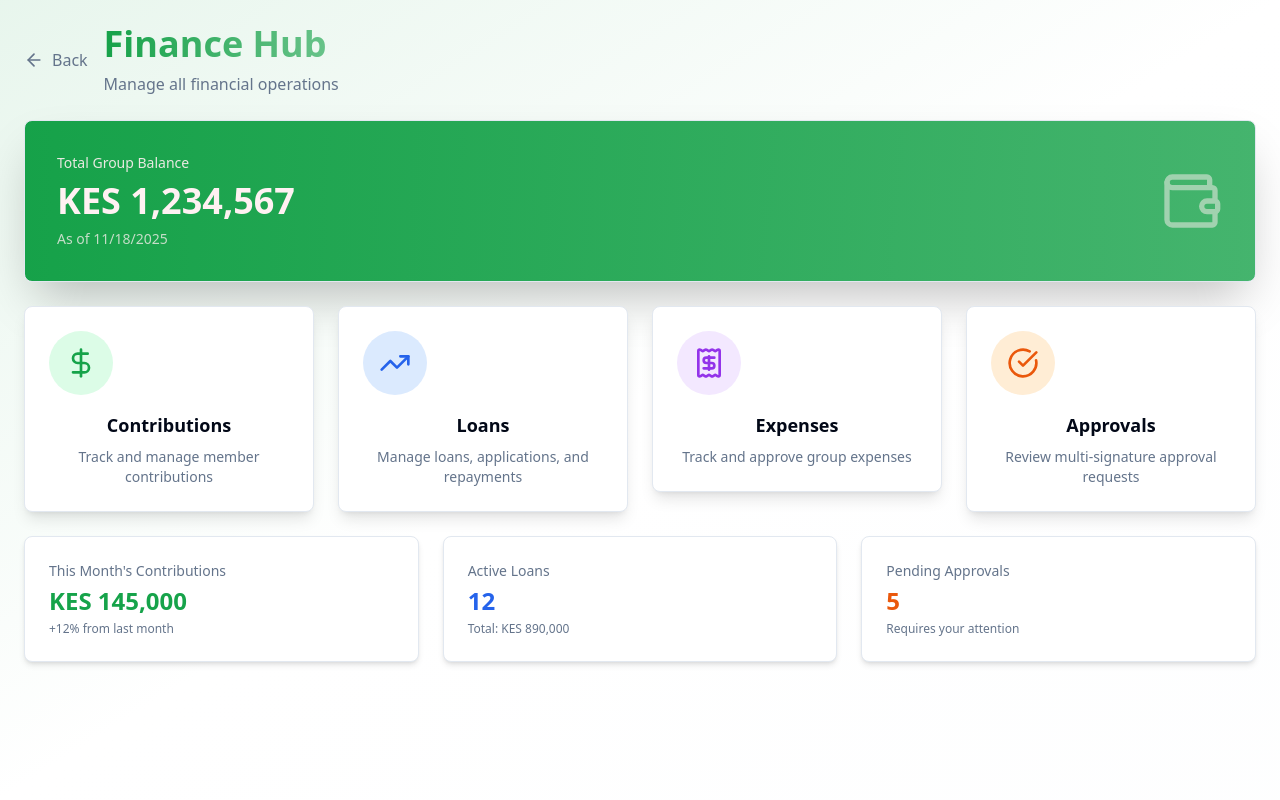
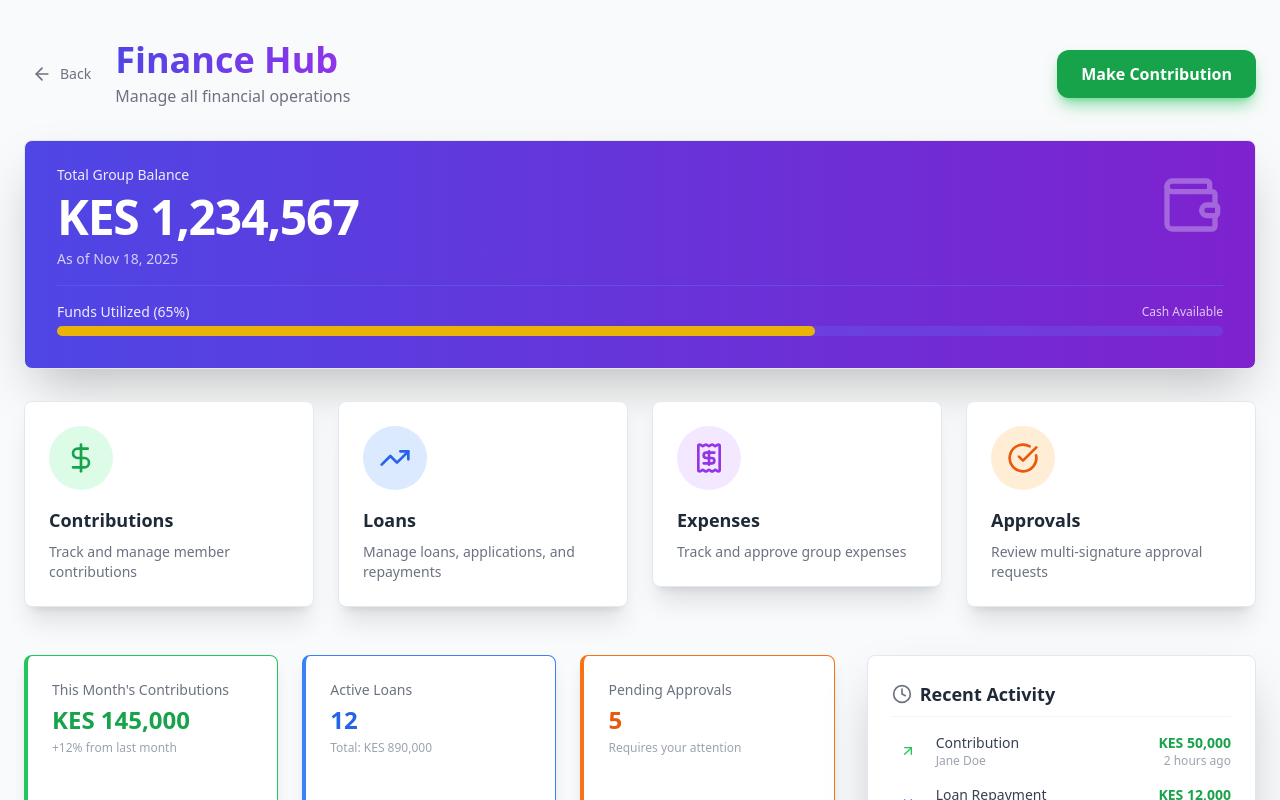
Before and after one commit to MachariaP/ProDev-Backend, a React (Vite) app in the folder chamahub-frontend/: page /finance in a window 1280 px wide. Shown: the top 800 px of the page. Built offline with nearby package versions, Linux system fonts and the light colour scheme; no server answers; sample sign-in values are in the browser's storage.

Commit message:
Updated my files

```diff
--- a/chamahub-frontend/src/pages/FinanceHubPage.tsx
+++ b/chamahub-frontend/src/pages/FinanceHubPage.tsx
@@ -1,4 +1,3 @@
-import { motion } from 'framer-motion';
 import { useNavigate } from 'react-router-dom';
 import {
   ArrowLeft,
@@ -7,8 +6,44 @@ import {
   Receipt,
   CheckCircle,
   Wallet,
+  Clock, // New icon for activity
+  ArrowUpRight, // New icon for contributions
+  ArrowDownLeft, // New icon for loan repayments
 } from 'lucide-react';
 import { Card, CardContent } from '../components/ui/card';
+
+// --- NEW: Fund Allocation Progress Bar Component ---
+const FundProgress = ({ percentage }: { percentage: number }) => {
+    // Ensure percentage is between 0 and 100
+    const normalizedPercentage = Math.max(0, Math.min(100, percentage));
+
+    let colorClass;
+    if (normalizedPercentage > 75) {
+        // High utilization, maybe a warning
+        colorClass = 'bg-red-500';
+    } else if (normalizedPercentage > 50) {
+        // Medium utilization
+        colorClass = 'bg-yellow-500';
+    } else {
+        // Low utilization/good cash position
+        colorClass = 'bg-green-500';
+    }
+
+    return (
+        <div className="mt-4 pt-4 border-t border-indigo-500/50">
+            <div className="flex justify-between items-center mb-1">
+                <p className="text-sm font-medium opacity-90">Funds Utilized ({normalizedPercentage}%)</p>
+                <p className="text-xs opacity-75">Cash Available</p>
+            </div>
+            <div className="w-full bg-indigo-500/30 rounded-full h-2.5">
+                <div
+                    className={`h-2.5 rounded-full transition-all duration-700 ${colorClass}`}
+                    style={{ width: `${normalizedPercentage}%` }}
+                />
+            </div>
+        </div>
+    );
+};
 
 export function FinanceHubPage() {
   const navigate = useNavigate();
@@ -48,102 +83,161 @@ export function FinanceHubPage() {
     },
   ];
 
+  // Mock data for recent activity
+  const recentActivities = [
+    { id: 1, type: 'Contribution', amount: 50000, user: 'Jane Doe', icon: ArrowUpRight, color: 'text-green-500', date: '2 hours ago' },
+    { id: 2, type: 'Loan Repayment', amount: 12000, user: 'John Smith', icon: ArrowDownLeft, color: 'text-blue-500', date: 'Yesterday' },
+    { id: 3, type: 'Expense Approval', amount: 35000, user: 'Admin', icon: CheckCircle, color: 'text-orange-500', date: '2 days ago' },
+    { id: 4, type: 'Loan Disbursement', amount: 150000, user: 'Finance Team', icon: TrendingUp, color: 'text-red-500', date: '3 days ago' },
+  ];
+
+  // Mock data for progress visualization (65% utilized funds)
+  const fundUtilizationPercent = 65;
+
   return (
-    <div className="min-h-screen bg-gradient-to-br from-primary/10 via-background to-secondary/10 p-6">
-      <motion.div
-        initial={{ opacity: 0, y: 20 }}
-        animate={{ opacity: 1, y: 0 }}
-        className="max-w-7xl mx-auto space-y-6"
-      >
+    <div className="min-h-screen bg-gray-50 font-sans p-4 sm:p-6">
+      <div className="max-w-7xl mx-auto space-y-8">
         {/* Header */}
-        <div className="flex items-center gap-4">
-          <motion.button
-            whileHover={{ scale: 1.05 }}
-            whileTap={{ scale: 0.95 }}
+        <div className="flex flex-col sm:flex-row sm:items-center sm:justify-between gap-4 pt-4">
+          <div className='flex items-center gap-4'>
+            <button
               onClick={() => navigate('/dashboard')}
-            className="flex items-center gap-2 text-muted-foreground hover:text-foreground transition-colors"
+              className="flex items-center gap-2 text-gray-500 hover:text-gray-700 transition-colors duration-200 p-2 rounded-full hover:bg-gray-100"
             >
               <ArrowLeft className="h-5 w-5" />
-            Back
-          </motion.button>
+              <span className="text-sm font-medium hidden sm:inline">Back</span>
+            </button>
             <div>
-            <h1 className="text-4xl font-bold bg-gradient-to-r from-primary to-primary/60 bg-clip-text text-transparent">
+              <h1 className="text-3xl sm:text-4xl font-extrabold bg-gradient-to-r from-indigo-600 to-purple-600 bg-clip-text text-transparent">
                 Finance Hub
               </h1>
-            <p className="text-muted-foreground mt-2">Manage all financial operations</p>
+              <p className="text-gray-500 mt-1 text-sm sm:text-base">Manage all financial operations</p>
             </div>
           </div>
 
-        {/* Group Balance Card */}
-        <Card className="shadow-2xl bg-gradient-to-r from-primary to-primary/80 text-primary-foreground">
-          <CardContent className="p-8">
-            <div className="flex items-center justify-between">
+          {/* NEW: Primary CTA */}
+          <button
+            onClick={() => navigate('/contributions')}
+            className="w-full sm:w-auto px-6 py-3 bg-green-600 text-white font-bold rounded-xl shadow-lg shadow-green-500/50 hover:bg-green-700 transition-all duration-300 transform hover:scale-[1.05]"
+          >
+            Make Contribution
+          </button>
+        </div>
+
+        {/* Group Balance Card (Updated with Progress Bar) */}
+        <Card className="shadow-2xl bg-gradient-to-r from-indigo-600 to-purple-700 text-white transform hover:scale-[1.005] transition-transform duration-300">
+          <CardContent className="p-6 sm:p-8 !pt-6">
+            <div className="flex items-start justify-between">
               <div>
-                <p className="text-sm opacity-90 mb-2">Total Group Balance</p>
-                <p className="text-4xl font-bold">KES 1,234,567</p>
-                <p className="text-sm opacity-75 mt-2">As of {new Date().toLocaleDateString()}</p>
+                <p className="text-sm opacity-90 mb-2 font-medium">Total Group Balance</p>
+                <p className="text-4xl sm:text-5xl font-extrabold tracking-tight">KES 1,234,567</p>
+                <p className="text-xs sm:text-sm opacity-75 mt-2">As of {new Date().toLocaleDateString('en-US', { year: 'numeric', month: 'short', day: 'numeric' })}</p>
               </div>
-              <Wallet className="h-16 w-16 opacity-50" />
+              <Wallet className="h-12 w-12 sm:h-16 w-16 opacity-30 flex-shrink-0 mt-2" />
             </div>
+            <FundProgress percentage={fundUtilizationPercent} />
           </CardContent>
         </Card>
 
         {/* Finance Modules Grid */}
         <div className="grid gap-6 md:grid-cols-2 lg:grid-cols-4">
           {financeModules.map((module, index) => (
-            <motion.div
+            <div
               key={module.title}
-              initial={{ opacity: 0, y: 20 }}
-              animate={{ opacity: 1, y: 0 }}
-              transition={{ delay: index * 0.1 }}
+              style={{ animationDelay: `${index * 0.05}s` }}
+              className="animate-fadeIn"
             >
-              <motion.button
-                whileHover={{ scale: 1.05, y: -5 }}
-                whileTap={{ scale: 0.95 }}
+              <button
                 onClick={() => navigate(module.path)}
-                className="w-full"
+                className="w-full text-left focus:outline-none block"
               >
-                <Card className="shadow-lg hover:shadow-2xl transition-all">
+                <Card className="h-full shadow-xl hover:shadow-2xl transition-all duration-300 transform hover:-translate-y-1 hover:border-indigo-400">
                   <CardContent className="p-6">
                     <div className={`p-4 rounded-full ${module.bgColor} w-fit mb-4`}>
                       <module.icon className={`h-8 w-8 ${module.color}`} />
                     </div>
-                    <h3 className="font-semibold text-lg mb-2">{module.title}</h3>
-                    <p className="text-sm text-muted-foreground">{module.description}</p>
+                    <h3 className="font-bold text-lg text-gray-800 mb-2">{module.title}</h3>
+                    <p className="text-sm text-gray-500">{module.description}</p>
                   </CardContent>
                 </Card>
-              </motion.button>
-            </motion.div>
+              </button>
+            </div>
           ))}
         </div>
 
-        {/* Quick Stats */}
-        <div className="grid gap-6 md:grid-cols-3">
-          <Card className="shadow-md">
+        {/* Quick Stats & Recent Activity (Side-by-Side on Desktop) */}
+        <div className="grid gap-8 lg:grid-cols-3 pt-4">
+
+            {/* Quick Stats (2/3 width on desktop) */}
+            <div className="lg:col-span-2 grid gap-6 md:grid-cols-3">
+                <Card className="shadow-lg border-l-4 border-green-500 transition-all hover:ring-2 ring-green-500/50">
                   <CardContent className="p-6">
-              <p className="text-sm text-muted-foreground mb-1">This Month's Contributions</p>
+                    <p className="text-sm text-gray-500 mb-1">This Month's Contributions</p>
                     <p className="text-2xl font-bold text-green-600">KES 145,000</p>
-              <p className="text-xs text-muted-foreground mt-1">+12% from last month</p>
+                    <p className="text-xs text-gray-400 mt-1">+12% from last month</p>
                   </CardContent>
                 </Card>
 
-          <Card className="shadow-md">
+                <Card className="shadow-lg border-l-4 border-blue-500 transition-all hover:ring-2 ring-blue-500/50">
                   <CardContent className="p-6">
-              <p className="text-sm text-muted-foreground mb-1">Active Loans</p>
+                    <p className="text-sm text-gray-500 mb-1">Active Loans</p>
                     <p className="text-2xl font-bold text-blue-600">12</p>
-              <p className="text-xs text-muted-foreground mt-1">Total: KES 890,000</p>
+                    <p className="text-xs text-gray-400 mt-1">Total: KES 890,000</p>
                   </CardContent>
                 </Card>
 
-          <Card className="shadow-md">
+                <Card className="shadow-lg border-l-4 border-orange-500 transition-all hover:ring-2 ring-orange-500/50">
                   <CardContent className="p-6">
-              <p className="text-sm text-muted-foreground mb-1">Pending Approvals</p>
+                    <p className="text-sm text-gray-500 mb-1">Pending Approvals</p>
                     <p className="text-2xl font-bold text-orange-600">5</p>
-              <p className="text-xs text-muted-foreground mt-1">Requires your attention</p>
+                    <p className="text-xs text-gray-400 mt-1">Requires your attention</p>
                   </CardContent>
                 </Card>
             </div>
-      </motion.div>
+
+            {/* NEW: Recent Activity Feed (1/3 width on desktop) */}
+            <Card className="lg:col-span-1 shadow-2xl">
+                <CardContent className="p-6">
+                    <div className="flex items-center mb-4 pb-2 border-b border-gray-100">
+                        <Clock className="h-5 w-5 text-gray-500 mr-2" />
+                        <h3 className="font-bold text-lg text-gray-800">Recent Activity</h3>
+                    </div>
+                    <ul className="space-y-4">
+                        {recentActivities.map(activity => (
+                            <li key={activity.id} className="flex items-center justify-between">
+                                <div className="flex items-center">
+                                    <div className={`p-2 rounded-full ${activity.color}/10 mr-3`}>
+                                        <activity.icon className={`h-4 w-4 ${activity.color}`} />
+                                    </div>
+                                    <div>
+                                        <p className="font-medium text-sm text-gray-700">{activity.type}</p>
+                                        <p className="text-xs text-gray-400">{activity.user}</p>
+                                    </div>
+                                </div>
+                                <div className="text-right">
+                                    <p className={`font-semibold text-sm ${activity.color === 'text-red-500' ? 'text-red-500' : 'text-green-600'}`}>
+                                        {activity.amount.toLocaleString('en-US', { style: 'currency', currency: 'KES', minimumFractionDigits: 0 })}
+                                    </p>
+                                    <p className="text-xs text-gray-400">{activity.date}</p>
+                                </div>
+                            </li>
+                        ))}
+                    </ul>
+                </CardContent>
+            </Card>
+        </div>
+      </div>
+      {/* Custom CSS for animation fade-in effect */}
+      <style>{`
+        @keyframes fadeIn {
+          from { opacity: 0; transform: translateY(20px); }
+          to { opacity: 1; transform: translateY(0); }
+        }
+        .animate-fadeIn {
+          animation: fadeIn 0.5s ease-out forwards;
+          opacity: 0;
+        }
+      `}</style>
     </div>
   );
 }
```
Lines whose indentation alone changed are shown as unchanged.
